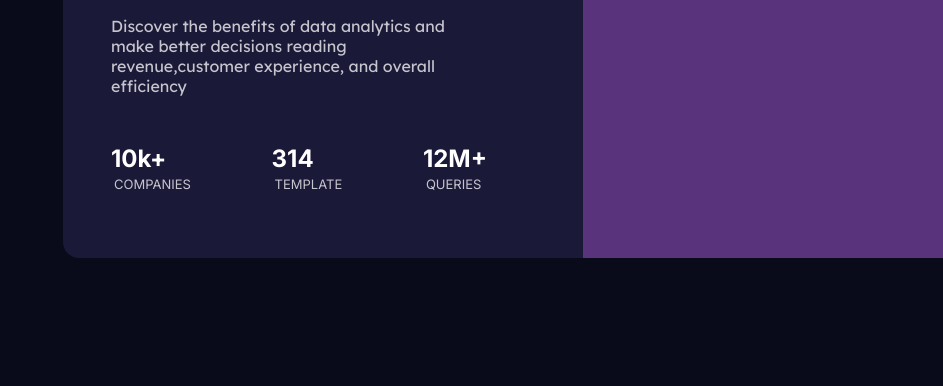
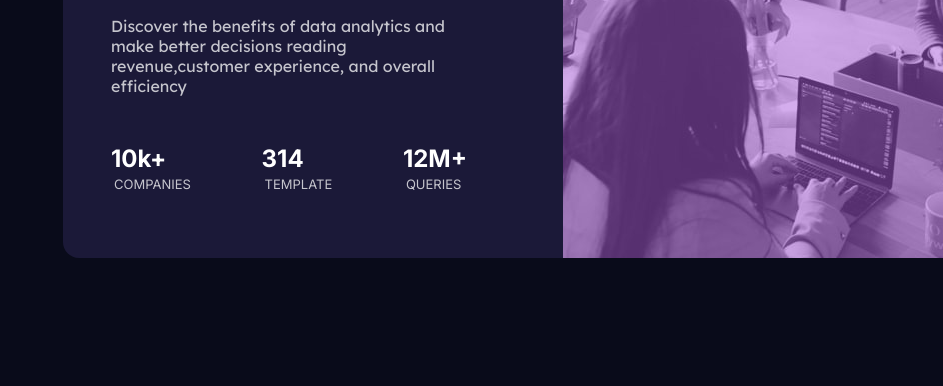
Before and after one commit to MihaiLupu1995/Card3, a plain HTML site: page index.html in a window 1280 px wide. Shown: the part 414-800 px from the top of the page, without its empty margins (337-1280 px from the left). Drawn offline with Linux system fonts and the light colour scheme.

Commit message:
Update index.html

```diff
--- a/index.html
+++ b/index.html
@@ -43,7 +43,7 @@
       <div class="img">
         <div class="bg"></div>
         <img
-          src="../stats-preview-card-component-main/images/image-header-desktop.jpg"
+          src="images/image-header-desktop.jpg"
           alt=""
         />
       </div>
```
